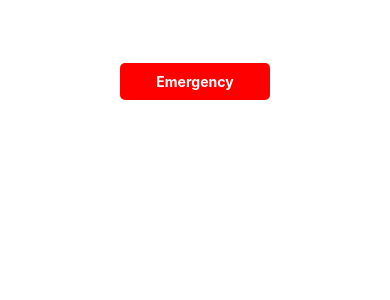
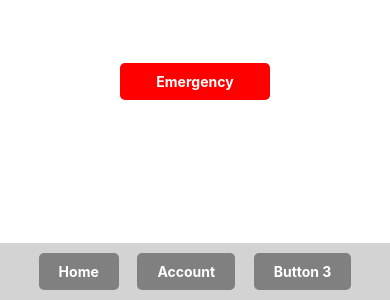
Before and after one commit to shamssab/TechBuddy, a React Native app in the folder TechBuddy/: screen / in a window 390 px wide. Shown: the part 544-844 px from the top of the page. Built offline with nearby package versions, Linux system fonts and the light colour scheme.

Commit message:
Added navigation bar

```diff
--- a/TechBuddy/App.js
+++ b/TechBuddy/App.js
@@ -1,11 +1,29 @@
 import { StatusBar } from "expo-status-bar";
 import { StyleSheet, Text, View } from "react-native";
 import EmergencyButton from "./components/EmergencyButton";
+import NavigationBar from "./components/NavigationBar";
 
 const App = () => {
+  const handleHomePress = () => {
+    console.log("Home Button Pressed");
+  };
+
+  const handleButton2Press = () => {
+    console.log("Button 2 pressed");
+  };
+
+  const handleButton3Press = () => {
+    console.log("Button 3 pressed");
+  };
+
   return (
     <View style={styles.container}>
       <EmergencyButton />
+      <NavigationBar>
+        onHomePress={handleHomePress}
+        onButton2Press={handleButton2Press}
+        onButton3Press={handleButton3Press}
+      </NavigationBar>
       <StatusBar style="auto" />
     </View>
   );
--- /dev/null
+++ b/TechBuddy/components/NavigationBar.js
@@ -0,0 +1,60 @@
+import React from "react";
+import { View, StyleSheet, TouchableHighlight, Text } from "react-native";
+
+const NavigationBar = ({ onHomePress, onButton2Press, onButton3Press }) => {
+  return (
+    <View style={styles.container}>
+      <TouchableHighlight
+        style={styles.button}
+        onPress={onHomePress}
+        underlayColor="darkred"
+      >
+        <Text style={styles.buttonText}>Home</Text>
+      </TouchableHighlight>
+      <TouchableHighlight
+        style={styles.button}
+        onPress={onButton2Press}
+        underlayColor="darkblue"
+      >
+        <Text style={styles.buttonText}>Account</Text>
+      </TouchableHighlight>
+      <TouchableHighlight
+        style={styles.button}
+        onPress={onButton3Press}
+        underlayColor="darkblue"
+      >
+        <Text style={styles.buttonText}>Button 3</Text>
+      </TouchableHighlight>
+    </View>
+  );
+};
+
+const styles = StyleSheet.create({
+  container: {
+    flexDirection: "row",
+    justifyContent: "space-evenly",
+    alignItems: "center",
+    paddingHorizontal: 20,
+    paddingTop: 10,
+    paddingBottom: 10,
+    position: "absolute",
+    left: 0,
+    right: 0,
+    bottom: 0,
+    backgroundColor: "lightgrey",
+  },
+  button: {
+    backgroundColor: "grey",
+    borderRadius: 5,
+    paddingVertical: 10,
+    paddingHorizontal: 20,
+    alignContent: 'center'
+  },
+  buttonText: {
+    color: "white",
+    fontWeight: "bold",
+    textAlign: "center",
+  },
+});
+
+export default NavigationBar;
--- a/TechBuddy/package.json
+++ b/TechBuddy/package.json
@@ -12,7 +12,9 @@
     "expo": "~50.0.7",
     "expo-status-bar": "~1.11.1",
     "react": "18.2.0",
-    "react-native": "0.73.4"
+    "react-native": "0.73.4",
+    "react-native-web": "~0.19.6",
+    "@expo/metro-runtime": "~3.1.3"
   },
   "devDependencies": {
     "@babel/core": "^7.20.0"
```
Also changed, not shown: 1 other file (tests, documents, lock files or other folders).
